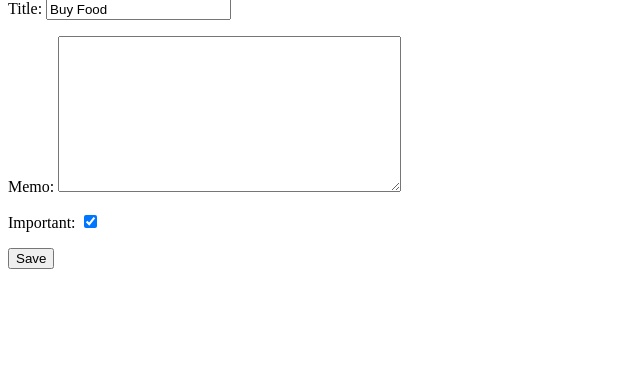
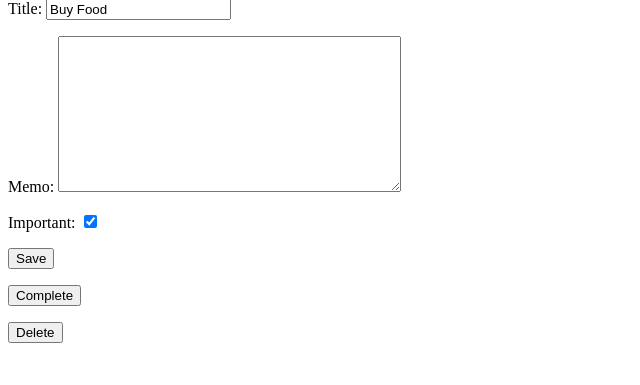
Before and after one commit to TonyHomsi/Django3-ToDoList, a Django app: page /todo/1 in a window 1280 px wide. Shown: the part 134-519 px from the top of the page, without its empty margins (0-640 px from the left). Run offline with Django 3.2, Linux system fonts and the light colour scheme; a user stored in the database is signed in; data comes from the database, SQL or seed files in the repository; both versions use the stored data as it was after the commit.

Commit message:
Complete and Delete todo

```diff
--- a/toDoList/urls.py
+++ b/toDoList/urls.py
@@ -29,4 +29,6 @@ urlpatterns = [
     path('create/', views.createtodo, name="createtodo"),
     path('current/', views.currenttodos, name="currenttodos"),
     path('todo/<int:todo_pk>', views.viewtodo, name="viewtodo"),
+    path('todo/<int:todo_pk>/complete', views.completetodo, name="completetodo"),
+    path('todo/<int:todo_pk>/delete', views.deletetodo, name="deletetodo"),
 ]
--- a/todo/templates/todo/viewtodo.html
+++ b/todo/templates/todo/viewtodo.html
@@ -12,4 +12,16 @@
 <button type="submit">Save</button>
 </form>
 
+<form method="POST" action="{% url 'completetodo' todo.id %}">
+  {% csrf_token %}
+<button type="submit">Complete</button>
+</form>
+
+
+<form method="POST" action="{% url 'deletetodo' todo.id %}">
+  {% csrf_token %}
+<button type="submit">Delete</button>
+</form>
+
+
 {% endblock %}
--- a/todo/views.py
+++ b/todo/views.py
@@ -5,6 +5,7 @@ from django.db import IntegrityError
 from django.contrib.auth import login, logout, authenticate
 from .forms import TodoForm
 from .models import Todo
+from django.utils import timezone
 
 
 
@@ -74,3 +75,16 @@ def viewtodo(request, todo_pk):
             return redirect('currenttodos')
         except ValueError:
             return render(request, 'todo/viewtodo.html', {'todo':todo, 'form':form, 'error':'Bad info'})
+
+def completetodo(request, todo_pk):
+    todo = get_object_or_404(Todo, pk=todo_pk, user=request.user)
+    if request.method == 'POST':
+        todo.datecompleted = timezone.now()
+        todo.save()
+        return redirect('currenttodos')
+
+def deletetodo(request, todo_pk):
+        todo = get_object_or_404(Todo, pk=todo_pk, user=request.user)
+        if request.method == 'POST':
+            todo.delete()
+            return redirect('currenttodos')
```
Also changed, not shown: db.sqlite3.
